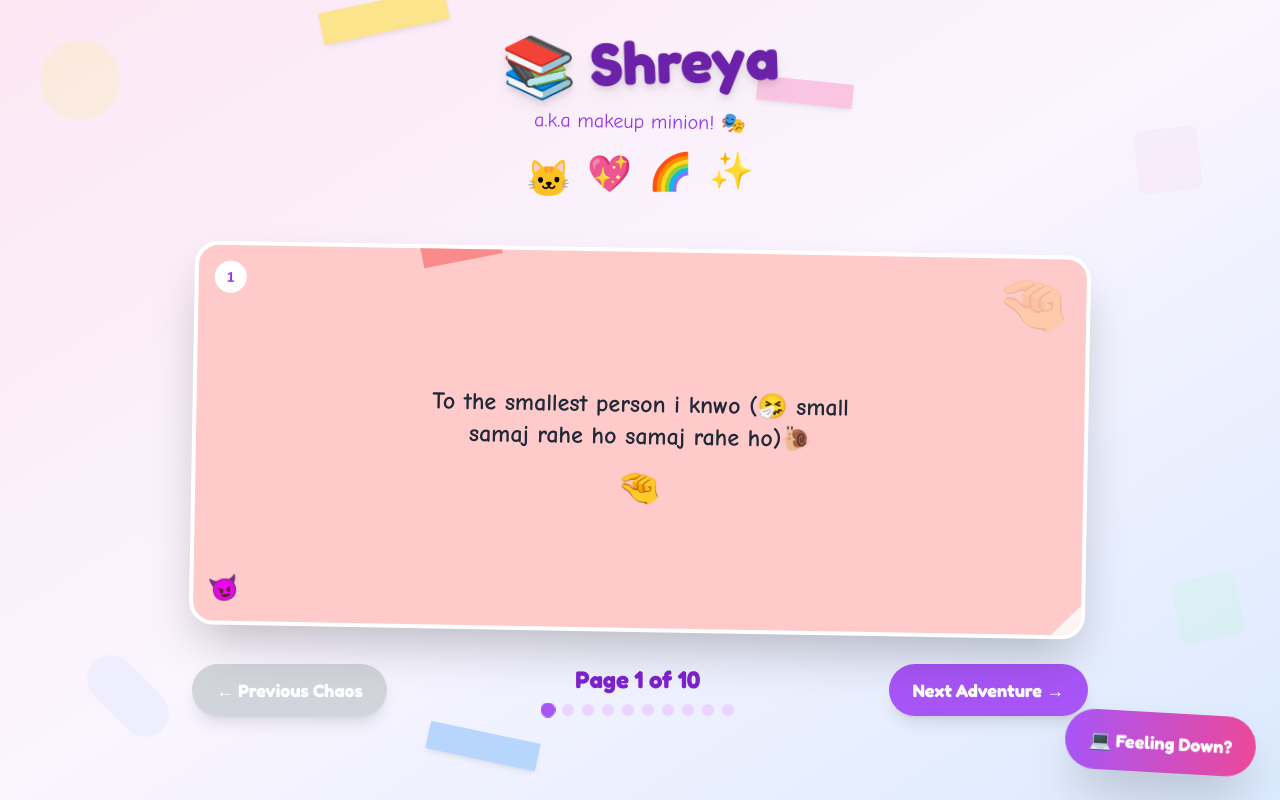
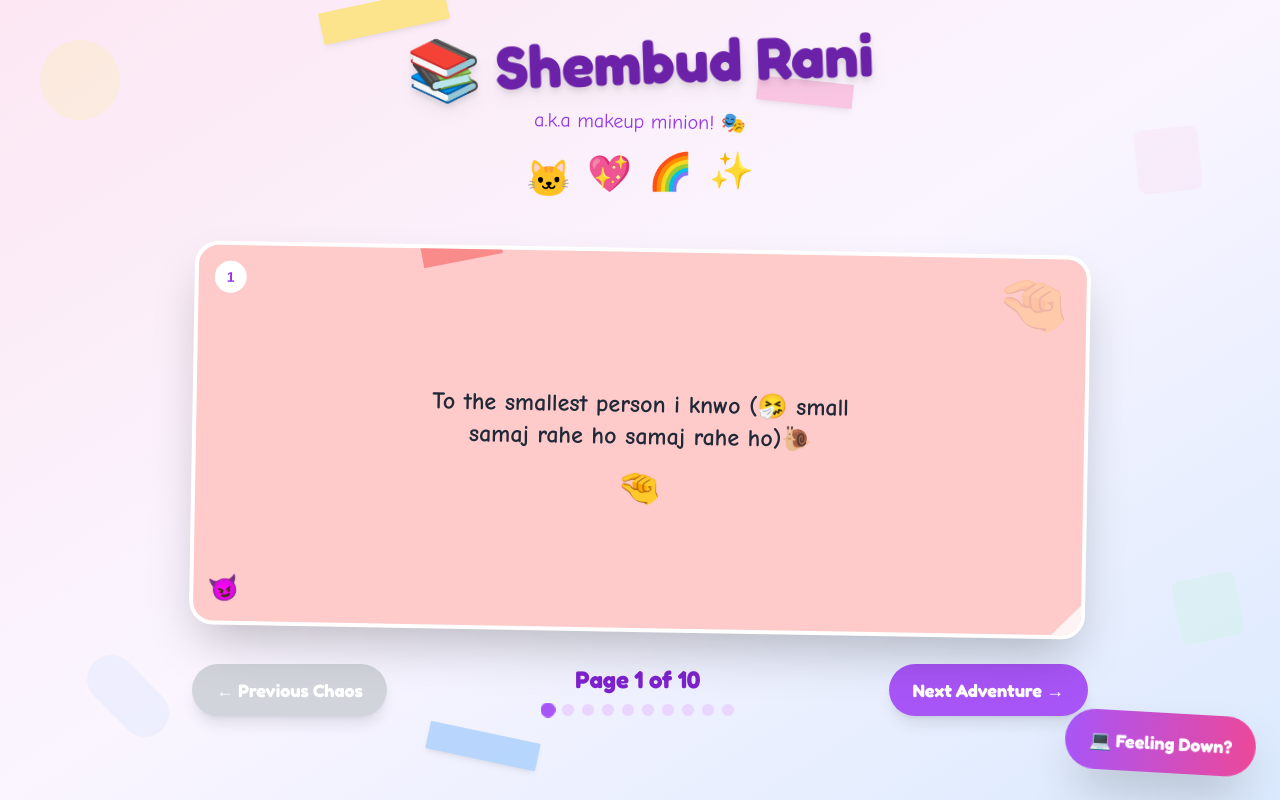
Before and after one commit to Bramhaaa/shembudrani, a Next.js app: page / in a window 1280 px wide. Built offline with nearby package versions, Linux system fonts and the light colour scheme.

Commit message:
Initial commit: Goofy Roastbook project

```diff
--- a/app/page.tsx
+++ b/app/page.tsx
@@ -30,7 +30,7 @@ export default function Home() {
             className="text-6xl font-bold text-purple-800 mb-4 transform -rotate-2 drop-shadow-lg"
             style={{ fontFamily: "Fredoka, cursive" }}
           >
-            📚 Shreya
+            📚 Shembud Rani
           </h1>
           <p
             className="text-xl text-purple-600 transform rotate-1"
```
